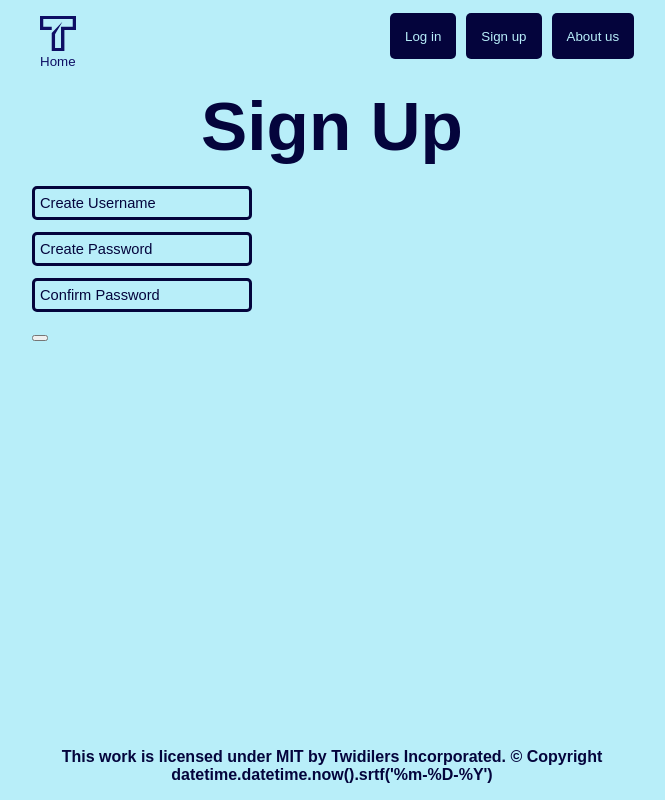
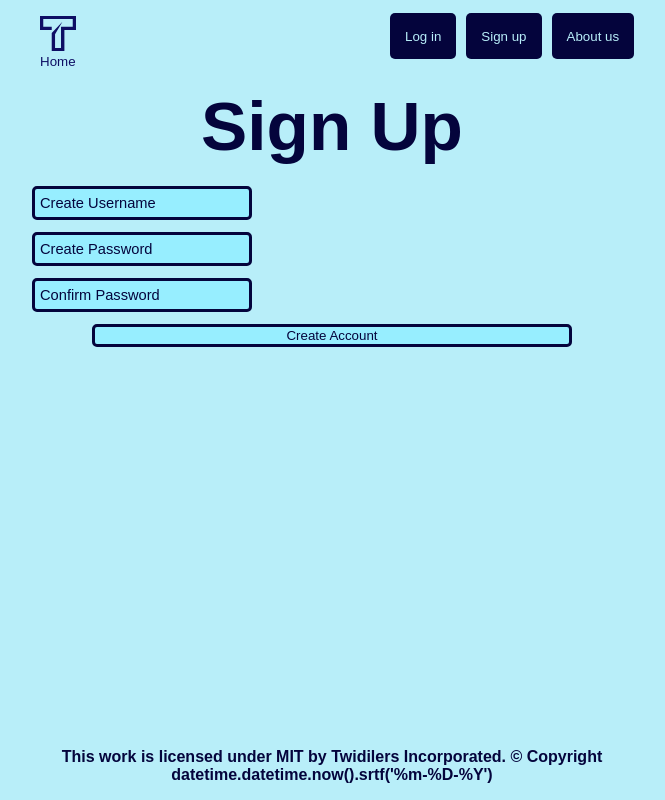
Before and after one commit to hihihioli/twidilers, a Flask app: page /sign_up in a window 1280 px wide. Shown: the whole page, without its empty margins (308-973 px from the left). Run offline with Flask 3, Linux system fonts and the light colour scheme.

Commit message:
did submit button

```diff
--- a/twidilers/base/static/styles/classes.css
+++ b/twidilers/base/static/styles/classes.css
@@ -1,6 +1,8 @@
 html {
     --lightblue: #b8eef9;
     --darkblue: #04043c;
+    --darkishblue: #0d0d6b;
+    --lightishblue: #97eeff;
 }
 
 .heading {
@@ -11,34 +13,44 @@ html {
 }
 
 .textbox {
-    border: 3px solid var(--lightblue);
+    border: 3px solid var(--darkblue);
     border-radius: 5px;
-    background: #0d0d6b;
+    background: var(--lightishblue);
     width:204px;
     height:18px;
     padding:5px;
 }
 .textbox::placeholder {
-    color: var(--lightblue);
+    color: var(--darkblue);
     font-size: 11pt;
 }
 
 .textbox:focus {
     outline: none;
-    box-shadow: 0px 0px 10px var(--lightblue);
+    box-shadow: 0px 0px 10px var(--darkblue);
 }
 
-@media only screen and (prefers-color-scheme: light) {
+.submit-button {
+    border: 3px solid var(--darkblue);
+    color: var(--darkblue);
+    border-radius: 5px;
+    background: var(--lightishblue);
+    width:80%;
+    justify-self: center;
+    align-self: center;
+}
+
+@media only screen and (prefers-color-scheme: dark) {
     .textbox {
-        border: 3px solid var(--darkblue);
-        background: var(--lightblue);
+        border: 3px solid var(--lightblue);
+        background: var(--darkishblue);
     }
 
     .textbox::placeholder {
-        color:var(--darkblue)
+        color:var(--lightblue)
     }
 
     .textbox:focus {
-        box-shadow: 0px 0px 10px var(--darkblue);
+        box-shadow: 0px 0px 10px var(--lightblue);
     }
 }
--- a/twidilers/base/static/styles/styles.css
+++ b/twidilers/base/static/styles/styles.css
@@ -71,6 +71,11 @@ Click generate until you get the loss under 3 */
 
 }
 
+#account_form{
+    display:flex;
+    flex-direction: column;
+}
+
 #account_form input{
     margin-bottom:12px;
 }
--- a/twidilers/base/templates/sign_up.html
+++ b/twidilers/base/templates/sign_up.html
@@ -3,10 +3,10 @@
 {% block content %}
 <span class="heading">Sign Up</span>
 <form action="/sign_up" method="post" id="account_form" name="account_form">
-    <input type="text" class="textbox" placeholder="Create Username" id="username" name="username" autocomplete="off"/><br>
-    <input type="password" class="textbox" placeholder="Create Password" id="password1" name="password1"/><br>
-    <input type="password" class="textbox" placeholder="Confirm Password" id="password2" name="password2"/><br>
-    <button type="submit"></button>
+    <input type="text" class="textbox" placeholder="Create Username" id="username" name="username" autocomplete="off"/>
+    <input type="password" class="textbox" placeholder="Create Password" id="password1" name="password1"/>
+    <input type="password" class="textbox" placeholder="Confirm Password" id="password2" name="password2"/>
+    <button type="button" class="submit-button">Create Account</button>
 </form>
 
 {% endblock %}
```
